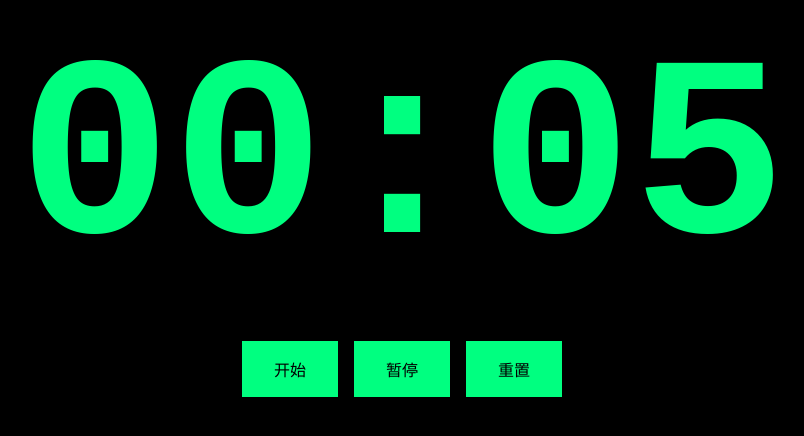
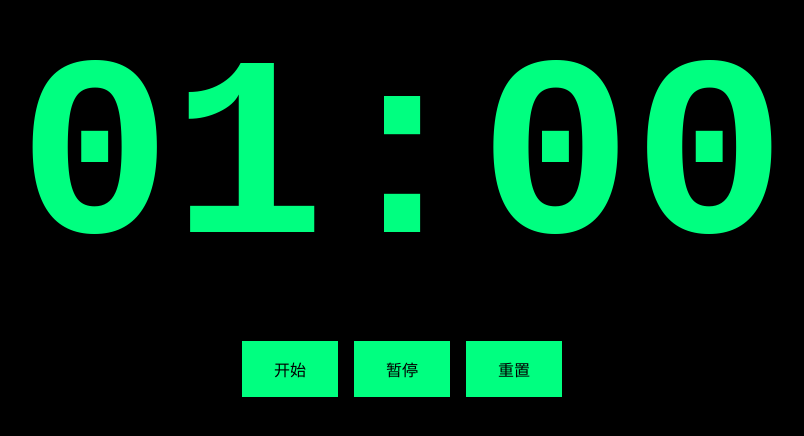
Before and after one commit to hjianmin/-.github.io-, a plain HTML site: page index.html in a window 1280 px wide. Shown: the part 192-628 px from the top of the page, without its empty margins (238-1042 px from the left). Drawn offline with Linux system fonts and the light colour scheme.

Commit message:
Update index.html

```diff
--- a/index.html
+++ b/index.html
@@ -46,7 +46,7 @@
     </style>
 </head>
 <body>
-    <div class="timer" id="timer">03:00</div>
+    <div class="timer" id="timer">01:00</div>
     <div class="label" id="label">时间到了哟！！！</div>
     <div class="controls">
         <button id="startBtn">开始</button>
@@ -56,7 +56,7 @@
 
     <script>
 
-        let setTime = 5;
+        let setTime = 60;
         let timeLeft = setTime; // 3 minutes in seconds
         let intervalId;
         const timerElement = document.getElementById('timer');
```
